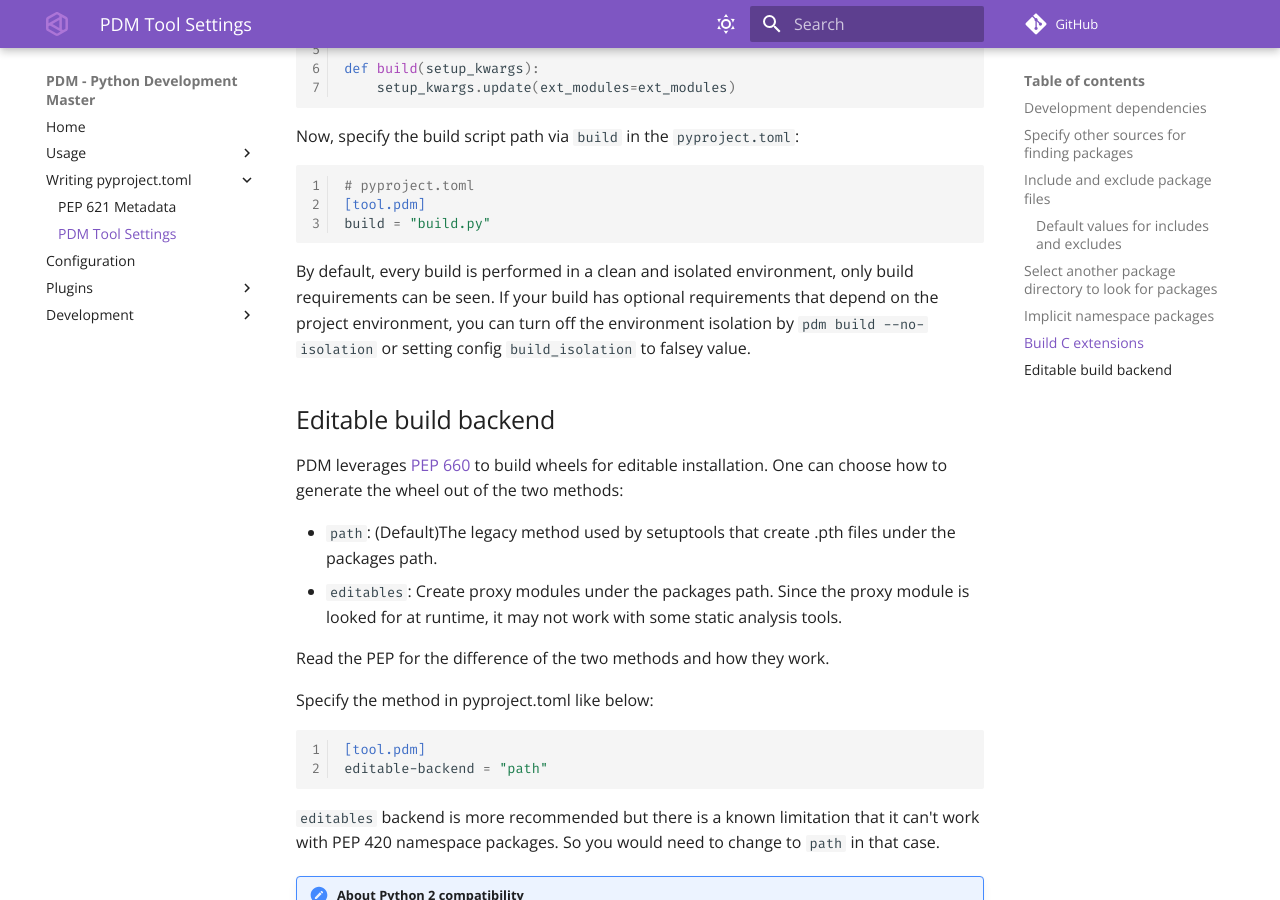
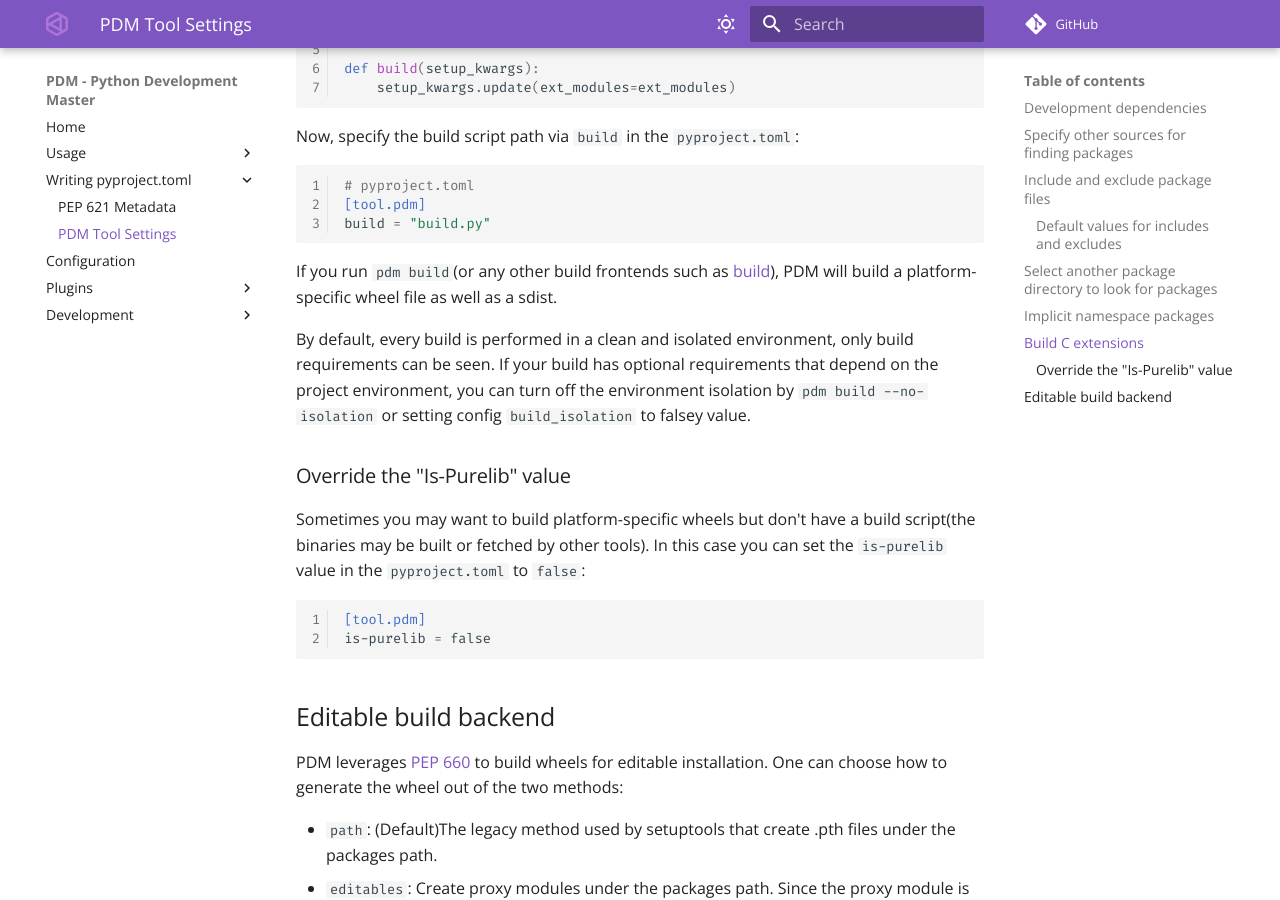
Before and after one commit to ChrisSanderser/pd-ms, an MkDocs documentation site: the page built from docs/docs/pyproject/tool-pdm.md, in a window 1280 px wide and 900 px high, scrolled down 3199 px. Built offline with MkDocs 1.6.1 and Material for MkDocs 9.7.7, drawn with Linux system fonts in a browser that asks for light colours; comment, search, counter and statistics services are not loaded.

Commit message:
doc about is-purelib

````diff
--- a/docs/docs/pyproject/tool-pdm.md
+++ b/docs/docs/pyproject/tool-pdm.md
@@ -137,7 +137,19 @@ Now, specify the build script path via `build` in the `pyproject.toml`:
 build = "build.py"
 ```
 
+If you run `pdm build`(or any other build frontends such as [build](https://pypi.org/project/build)), PDM will build a platform-specific wheel file as well as a sdist.
+
 By default, every build is performed in a clean and isolated environment, only build requirements can be seen. If your build has optional requirements that depend on the project environment, you can turn off the environment isolation by `pdm build --no-isolation` or setting config `build_isolation` to falsey value.
+
+### Override the "Is-Purelib" value
+
+Sometimes you may want to build platform-specific wheels but don't have a build script(the binaries may be built or fetched by other tools). In this case
+you can set the `is-purelib` value in the `pyproject.toml` to `false`:
+
+```toml
+[tool.pdm]
+is-purelib = false
+```
 
 ## Editable build backend
 
````
